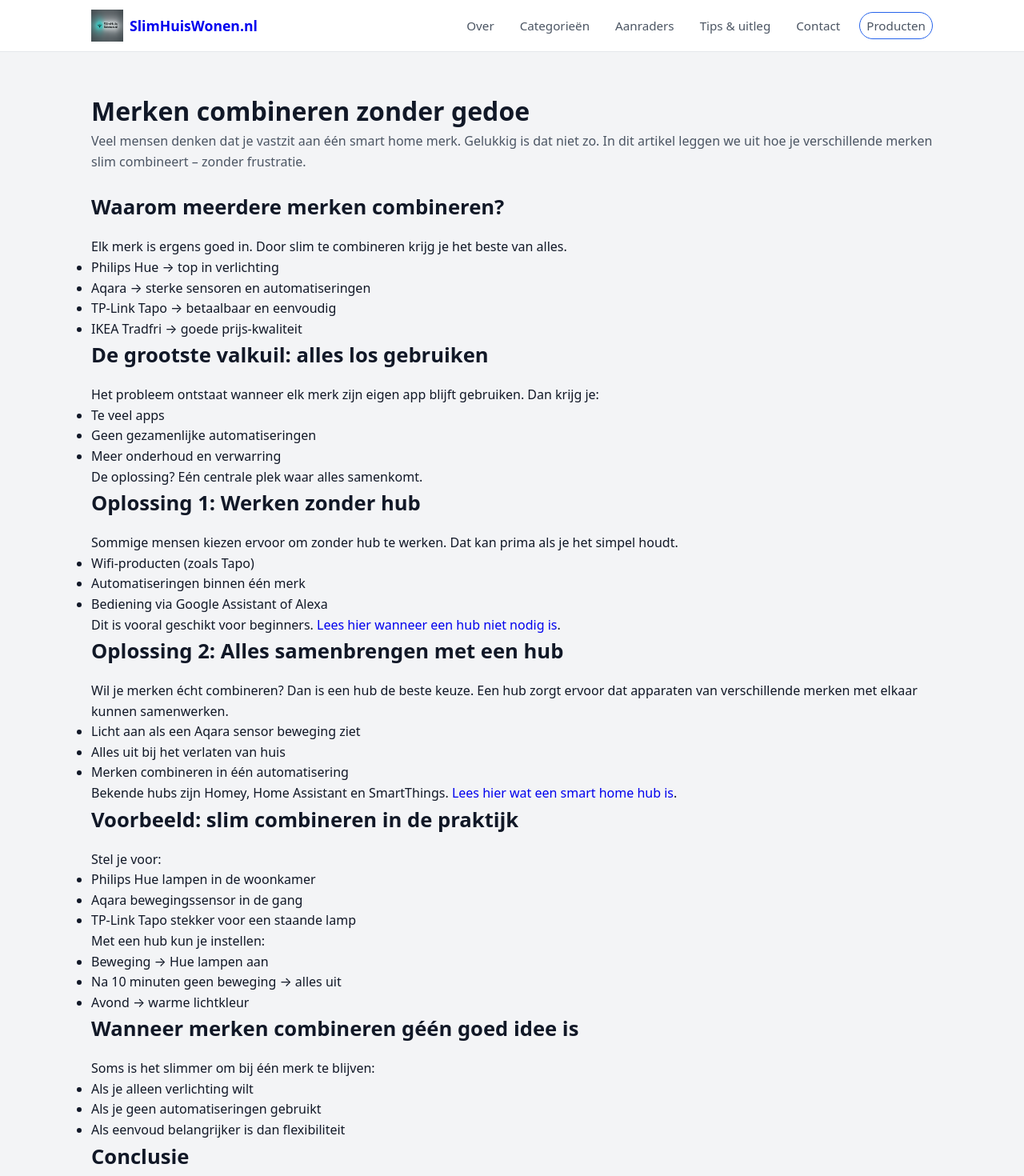
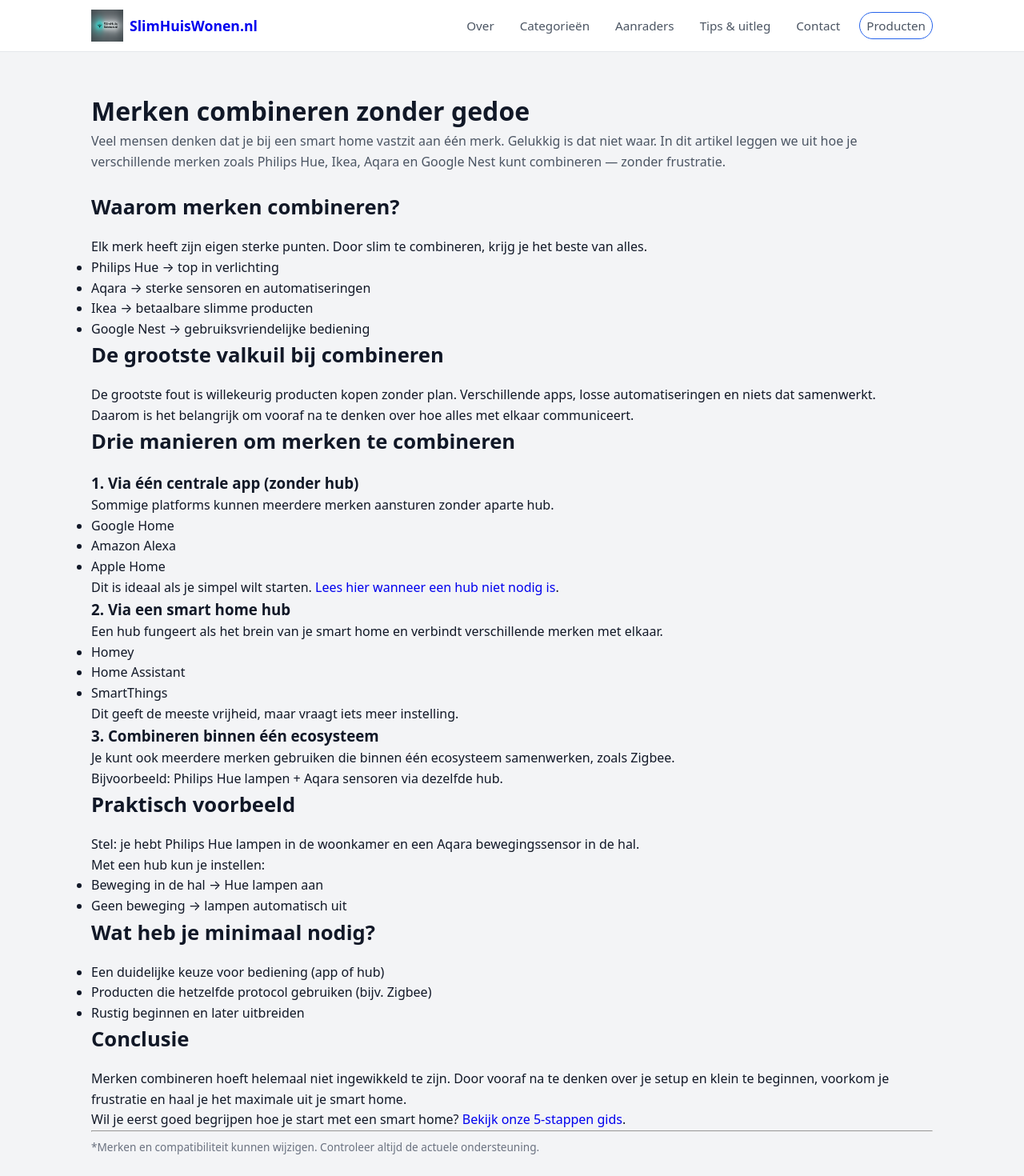
Before and after one commit to hafidgrad/SlimHuisWonen, a Next.js app: page /tips/merken-combineren-zonder-gedoe in a window 1280 px wide. Shown: the top 1470 px of the page at 80% size. Built offline with nearby package versions, Linux system fonts and the light colour scheme.

Commit message:
Add article: Merken combineren zonder gedoe

```diff
--- a/app/tips/merken-combineren-zonder-gedoe/page.jsx
+++ b/app/tips/merken-combineren-zonder-gedoe/page.jsx
@@ -3,11 +3,12 @@ import Footer from "@/components/Footer";
 import Link from "next/link";
 
 export const metadata = {
-  title: "Merken combineren zonder gedoe",
+  title: "Merken combineren zonder gedoe in je smart home",
   description:
-    "Philips Hue, Ikea, Aqara, Tapo en meer combineren? Zo laat je verschillende smart home merken probleemloos samenwerken.",
+    "Philips Hue, Ikea, Aqara, Nest en meer combineren? Zo laat je verschillende smart home merken probleemloos samenwerken.",
   alternates: {
-    canonical: "https://slimhuiswonen.nl/tips/merken-combineren-zonder-gedoe",
+    canonical:
+      "https://slimhuiswonen.nl/tips/merken-combineren-zonder-gedoe",
   },
 };
 
@@ -21,136 +22,134 @@ export default function MerkenCombinerenZonderGedoe() {
           <h1>Merken combineren zonder gedoe</h1>
 
           <p className="section-intro">
-            Veel mensen denken dat je vastzit aan één smart home merk. Gelukkig
-            is dat niet zo. In dit artikel leggen we uit hoe je verschillende
-            merken slim combineert – zonder frustratie.
+            Veel mensen denken dat je bij een smart home vastzit aan één merk.
+            Gelukkig is dat niet waar. In dit artikel leggen we uit hoe je
+            verschillende merken zoals Philips Hue, Ikea, Aqara en Google Nest
+            kunt combineren — zonder frustratie.
           </p>
 
-          <h2>Waarom meerdere merken combineren?</h2>
+          <h2>Waarom merken combineren?</h2>
 
           <p>
-            Elk merk is ergens goed in. Door slim te combineren krijg je het
-            beste van alles.
+            Elk merk heeft zijn eigen sterke punten. Door slim te combineren,
+            krijg je het beste van alles.
           </p>
 
           <ul>
             <li>Philips Hue → top in verlichting</li>
             <li>Aqara → sterke sensoren en automatiseringen</li>
-            <li>TP-Link Tapo → betaalbaar en eenvoudig</li>
-            <li>IKEA Tradfri → goede prijs-kwaliteit</li>
+            <li>Ikea → betaalbare slimme producten</li>
+            <li>Google Nest → gebruiksvriendelijke bediening</li>
           </ul>
 
-          <h2>De grootste valkuil: alles los gebruiken</h2>
+          <h2>De grootste valkuil bij combineren</h2>
 
           <p>
-            Het probleem ontstaat wanneer elk merk zijn eigen app blijft
-            gebruiken. Dan krijg je:
+            De grootste fout is willekeurig producten kopen zonder plan.
+            Verschillende apps, losse automatiseringen en niets dat samenwerkt.
+          </p>
+
+          <p>
+            Daarom is het belangrijk om vooraf na te denken over hoe alles met
+            elkaar communiceert.
+          </p>
+
+          <h2>Drie manieren om merken te combineren</h2>
+
+          <h3>1. Via één centrale app (zonder hub)</h3>
+
+          <p>
+            Sommige platforms kunnen meerdere merken aansturen zonder aparte
+            hub.
           </p>
 
           <ul>
-            <li>Te veel apps</li>
-            <li>Geen gezamenlijke automatiseringen</li>
-            <li>Meer onderhoud en verwarring</li>
+            <li>Google Home</li>
+            <li>Amazon Alexa</li>
+            <li>Apple Home</li>
           </ul>
 
           <p>
-            De oplossing? Eén centrale plek waar alles samenkomt.
-          </p>
-
-          <h2>Oplossing 1: Werken zonder hub</h2>
-
-          <p>
-            Sommige mensen kiezen ervoor om zonder hub te werken. Dat kan prima
-            als je het simpel houdt.
-          </p>
-
-          <ul>
-            <li>Wifi-producten (zoals Tapo)</li>
-            <li>Automatiseringen binnen één merk</li>
-            <li>Bediening via Google Assistant of Alexa</li>
-          </ul>
-
-          <p>
-            Dit is vooral geschikt voor beginners.{" "}
+            Dit is ideaal als je simpel wilt starten.
+            {" "}
             <Link href="/tips/slim-huis-zonder-hub">
               Lees hier wanneer een hub niet nodig is
             </Link>.
           </p>
 
-          <h2>Oplossing 2: Alles samenbrengen met een hub</h2>
+          <h3>2. Via een smart home hub</h3>
 
           <p>
-            Wil je merken écht combineren? Dan is een hub de beste keuze. Een
-            hub zorgt ervoor dat apparaten van verschillende merken met elkaar
-            kunnen samenwerken.
+            Een hub fungeert als het brein van je smart home en verbindt
+            verschillende merken met elkaar.
           </p>
 
           <ul>
-            <li>Licht aan als een Aqara sensor beweging ziet</li>
-            <li>Alles uit bij het verlaten van huis</li>
-            <li>Merken combineren in één automatisering</li>
+            <li>Homey</li>
+            <li>Home Assistant</li>
+            <li>SmartThings</li>
           </ul>
 
           <p>
-            Bekende hubs zijn Homey, Home Assistant en SmartThings.{" "}
-            <Link href="/tips/wat-is-een-smart-home-hub">
-              Lees hier wat een smart home hub is
-            </Link>.
+            Dit geeft de meeste vrijheid, maar vraagt iets meer instelling.
           </p>
 
-          <h2>Voorbeeld: slim combineren in de praktijk</h2>
+          <h3>3. Combineren binnen één ecosysteem</h3>
 
           <p>
-            Stel je voor:
+            Je kunt ook meerdere merken gebruiken die binnen één ecosysteem
+            samenwerken, zoals Zigbee.
           </p>
 
-          <ul>
-            <li>Philips Hue lampen in de woonkamer</li>
-            <li>Aqara bewegingssensor in de gang</li>
-            <li>TP-Link Tapo stekker voor een staande lamp</li>
-          </ul>
+          <p>
+            Bijvoorbeeld: Philips Hue lampen + Aqara sensoren via dezelfde hub.
+          </p>
+
+          <h2>Praktisch voorbeeld</h2>
+
+          <p>
+            Stel: je hebt Philips Hue lampen in de woonkamer en een Aqara
+            bewegingssensor in de hal.
+          </p>
 
           <p>
             Met een hub kun je instellen:
           </p>
 
           <ul>
-            <li>Beweging → Hue lampen aan</li>
-            <li>Na 10 minuten geen beweging → alles uit</li>
-            <li>Avond → warme lichtkleur</li>
+            <li>Beweging in de hal → Hue lampen aan</li>
+            <li>Geen beweging → lampen automatisch uit</li>
           </ul>
 
-          <h2>Wanneer merken combineren géén goed idee is</h2>
-
-          <p>
-            Soms is het slimmer om bij één merk te blijven:
-          </p>
+          <h2>Wat heb je minimaal nodig?</h2>
 
           <ul>
-            <li>Als je alleen verlichting wilt</li>
-            <li>Als je geen automatiseringen gebruikt</li>
-            <li>Als eenvoud belangrijker is dan flexibiliteit</li>
+            <li>Een duidelijke keuze voor bediening (app of hub)</li>
+            <li>Producten die hetzelfde protocol gebruiken (bijv. Zigbee)</li>
+            <li>Rustig beginnen en later uitbreiden</li>
           </ul>
 
           <h2>Conclusie</h2>
 
           <p>
-            Merken combineren hoeft geen gedoe te zijn. Begin simpel, kies een
-            duidelijke basis en breid alleen uit als je weet wat je wilt.
+            Merken combineren hoeft helemaal niet ingewikkeld te zijn. Door
+            vooraf na te denken over je setup en klein te beginnen, voorkom je
+            frustratie en haal je het maximale uit je smart home.
           </p>
 
           <p>
-            Twijfel je waar je moet beginnen?{" "}
+            Wil je eerst goed begrijpen hoe je start met een smart home?
+            {" "}
             <Link href="/tips/beginnen-met-smart-home">
-              Bekijk onze 5 stappen om met smart home te starten
+              Bekijk onze 5-stappen gids
             </Link>.
           </p>
 
           <hr />
 
           <p className="muted small">
-            *Voorbeelden zijn gebaseerd op populaire merken en veelgebruikte
-            scenario’s.
+            *Merken en compatibiliteit kunnen wijzigen. Controleer altijd de
+            actuele ondersteuning.
           </p>
         </div>
       </main>
```
